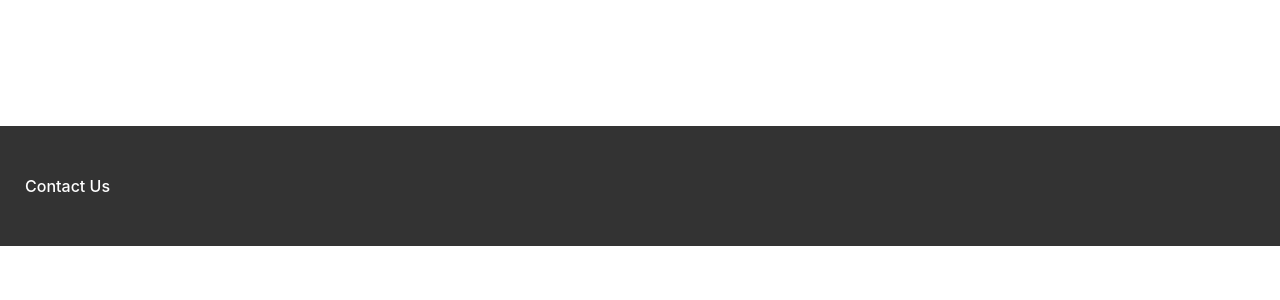
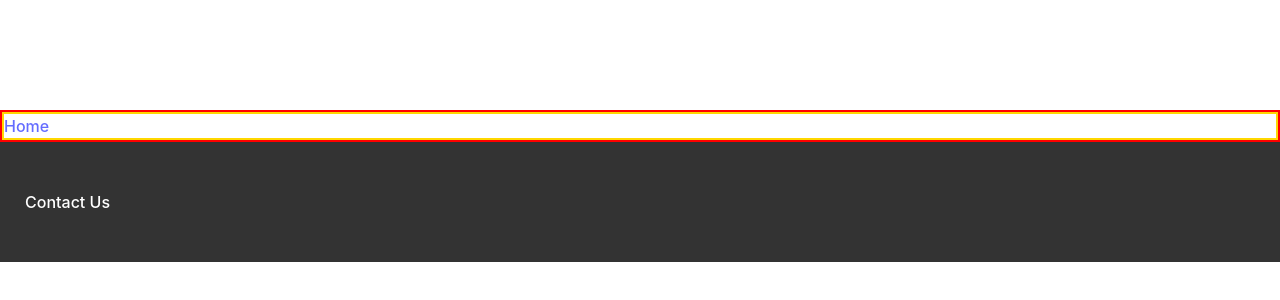
Before and after one commit to olem90/Project-exam-2, a React (Vite) app: page / in a window 1280 px wide. Shown: the part 214-514 px from the top of the page. Built offline with nearby package versions, Linux system fonts and the light colour scheme.

Commit message:
created some components

```diff
--- a/src/components/Header/Header.jsx
+++ b/src/components/Header/Header.jsx
@@ -0,0 +1,11 @@
+import styled from "styled-components";
+import { Nav } from "../Nav/Nav";
+import { HeaderStyles } from "./Header.styles";
+
+export const Header = ()=> {
+    return (
+        <HeaderStyles>
+            <Nav />
+        </HeaderStyles>
+    )
+}
--- a/src/components/Header/Header.styles.jsx
+++ b/src/components/Header/Header.styles.jsx
@@ -0,0 +1,5 @@
+import styled from "styled-components"
+
+export const HeaderStyles = styled.header`
+  border: 2px solid red;
+`
--- a/src/components/Layout/Layout.jsx
+++ b/src/components/Layout/Layout.jsx
@@ -1,8 +1,12 @@
-import { Footer } from "../Footer/Footer"
+import { Footer } from "../Footer/Footer";
+import { Header } from "../Header/Header";
+
 
 export const Layout = () => {
     return (
         <div>
+            <Header />
+
             <Footer />
         </div>
     )
--- a/src/components/Nav/Nav.jsx
+++ b/src/components/Nav/Nav.jsx
@@ -0,0 +1,15 @@
+import { NavStyles } from "./Nav.styles";
+import { NavLink, Link } from "react-router-dom";
+
+
+export function Nav() {
+    return (
+        <div>
+            <NavStyles>
+              <Link to='/home'></Link>
+              <NavLink to= '/home'>Home</NavLink>
+
+            </NavStyles>
+        </div>
+    )
+}
--- a/src/components/Nav/Nav.styles.jsx
+++ b/src/components/Nav/Nav.styles.jsx
@@ -0,0 +1,6 @@
+import styled from "styled-components";
+
+export const NavStyles = styled.nav`
+  box-sizing: border-box;
+  border: 2px solid gold;
+`
```
